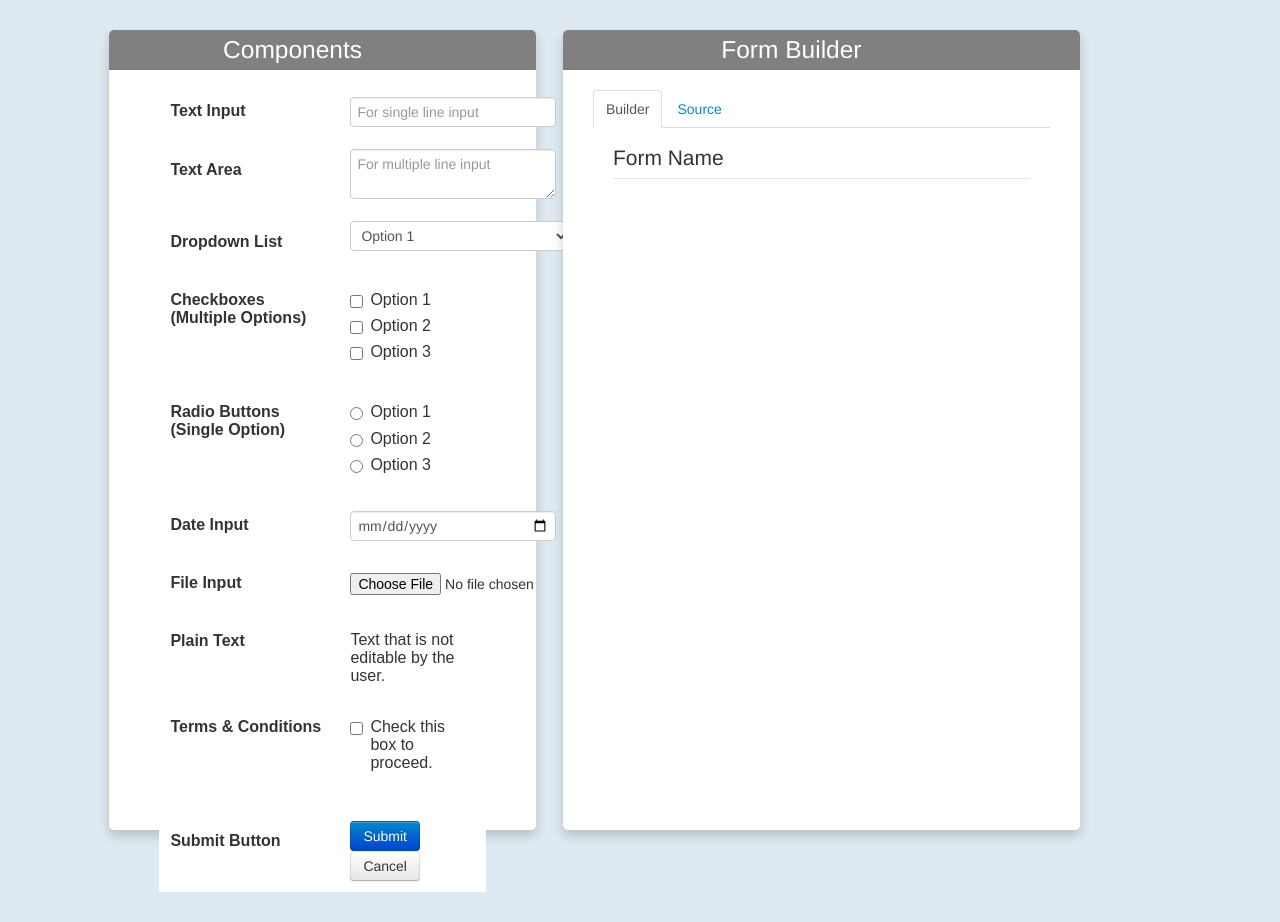
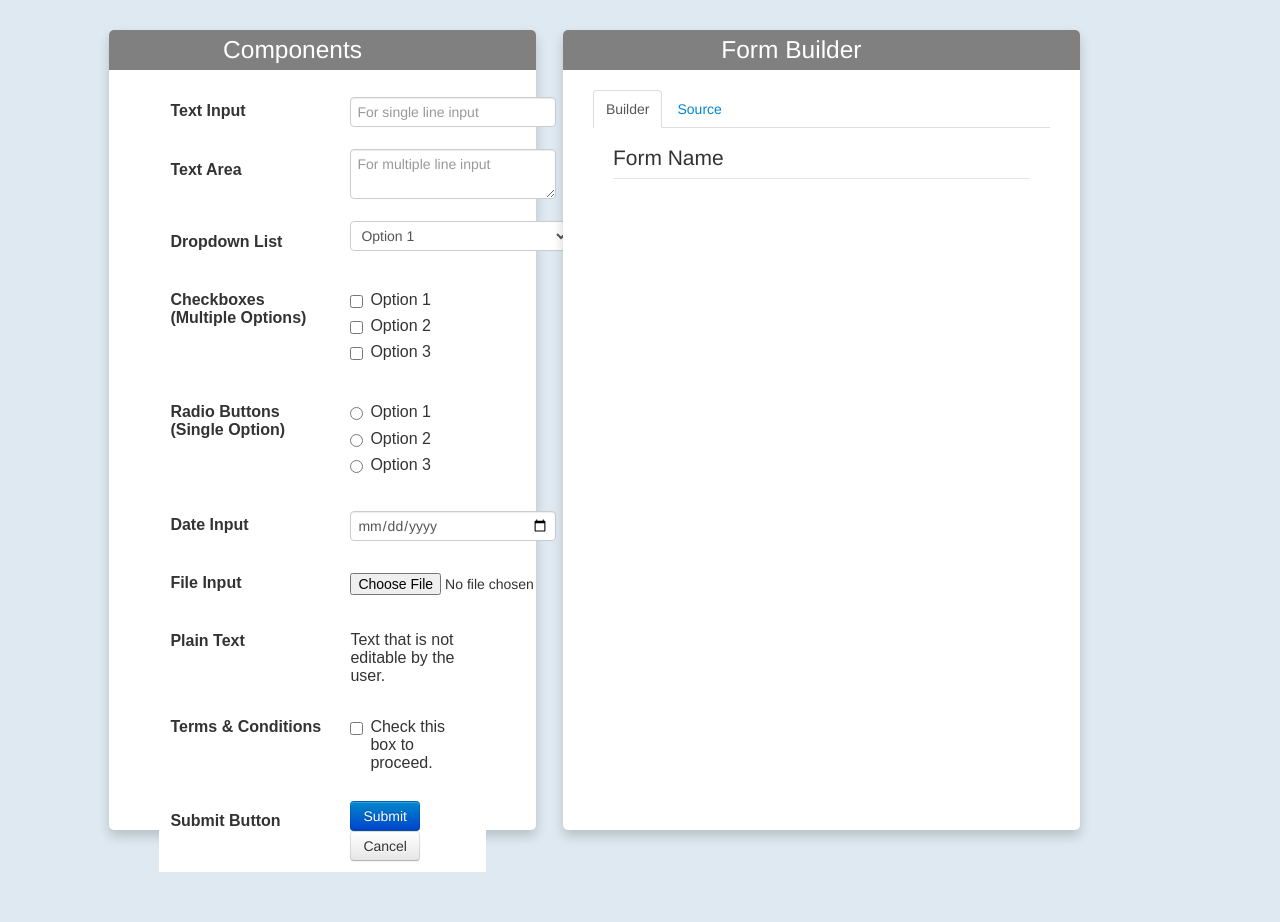
Before and after one commit to akrthk93/Public-SP-Form-Builder, a plain HTML site: page index.html in a window 1280 px wide. Shown: the part 60-982 px from the top of the page. After the commit the page ends 942 px from the top, so only its background shows below. Drawn offline with Linux system fonts and the light colour scheme.

Commit message:
submit margins adjusted

```diff
--- a/css/form_builder.css
+++ b/css/form_builder.css
@@ -165,6 +165,7 @@ input[type=text] {
 .form-horizontal .form-actions {
 	padding-left: 10px;
 	background-color: white;
+	margin: 0 0;
 }
 
 /* .control-group.required.component .control-label:after {
```
